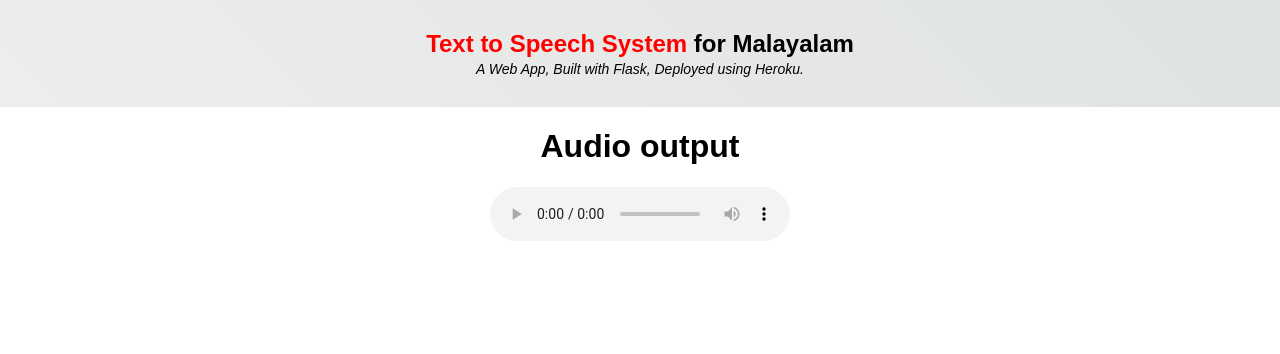
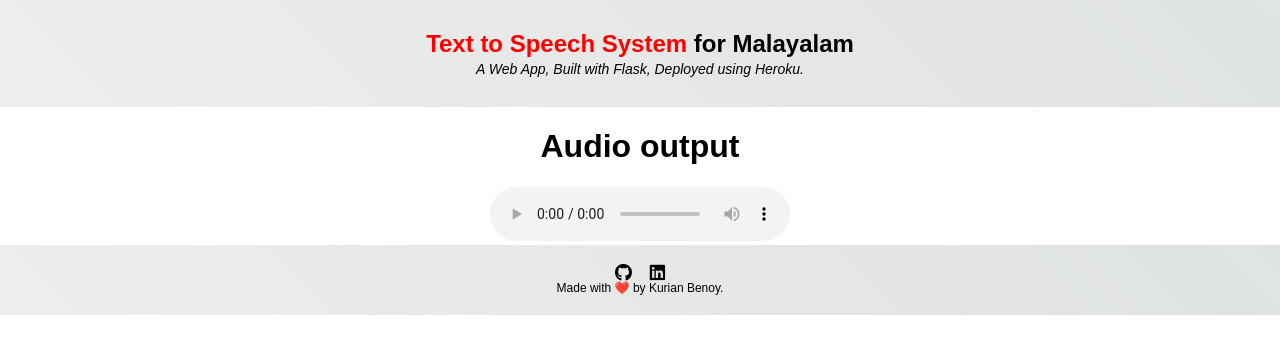
Before and after one commit to kurianbenoy/MTTS, a Flask app: template templates/output.html in a window 1280 px wide. Shown: the top 354 px of the page. Run offline with Flask 2, Linux system fonts and the light colour scheme; the template is opened without the code that fills it, so the values that code supplies are empty; some libraries are stand-ins or nearby versions.

Commit message:
update output file

```diff
--- a/templates/output.html
+++ b/templates/output.html
@@ -15,12 +15,21 @@
         <div class='description'>
             <p>A Web App, Built with Flask, Deployed using Heroku.</p>
         </div>
-    </div>
+    </div class="results">
     <div class="#e0e0e0 grey lighten-2">
     <h1> Audio output</h1>
     <audio src="url_for('a.wav')" controls></audio>
         {{text}}
     </div>
+
+    <!-- Footer -->
+    <div class='footer'>
+        <div class="contact">
+            <a target="_blank" href="https://github.com/kurianbenoy/MTTS"><i class="fab fa-github fa-lg contact-icon"></i></a>
+            <a target="_blank" href="https://www.linkedin.com/in/kurian-benoy-75642b120/"><i class="fab fa-linkedin fa-lg contact-icon"></i></a>
+        </div>
+        <p class='footer-description'>Made with ❤️ by Kurian Benoy.</p>
+    </div>
 </body>
 
 
```
